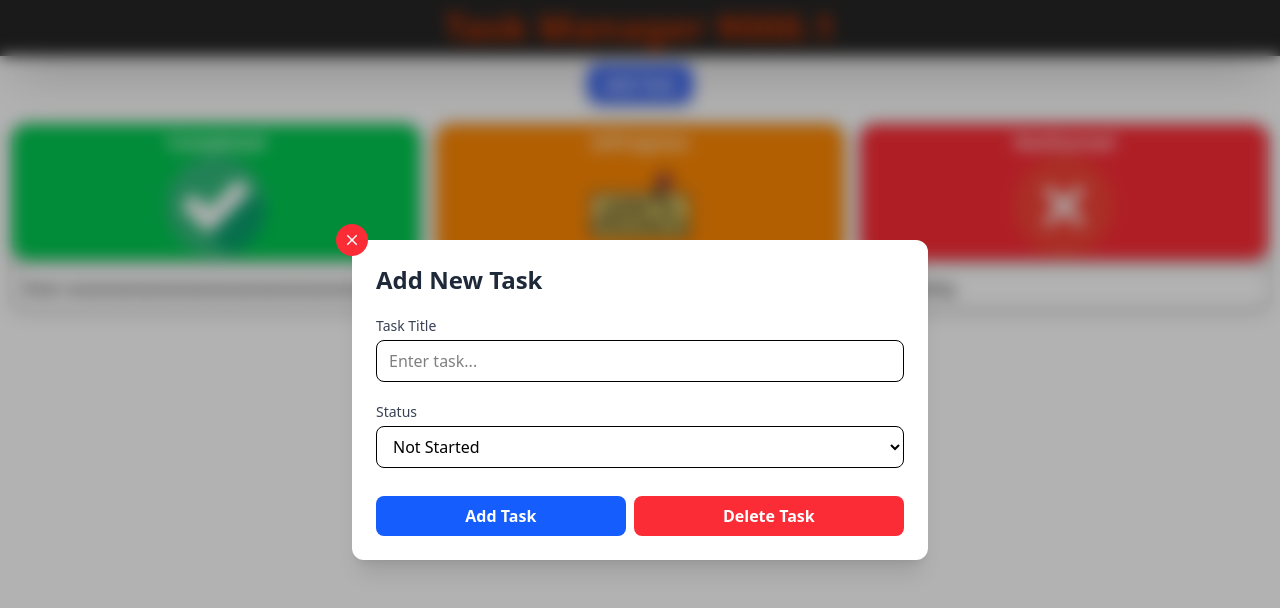
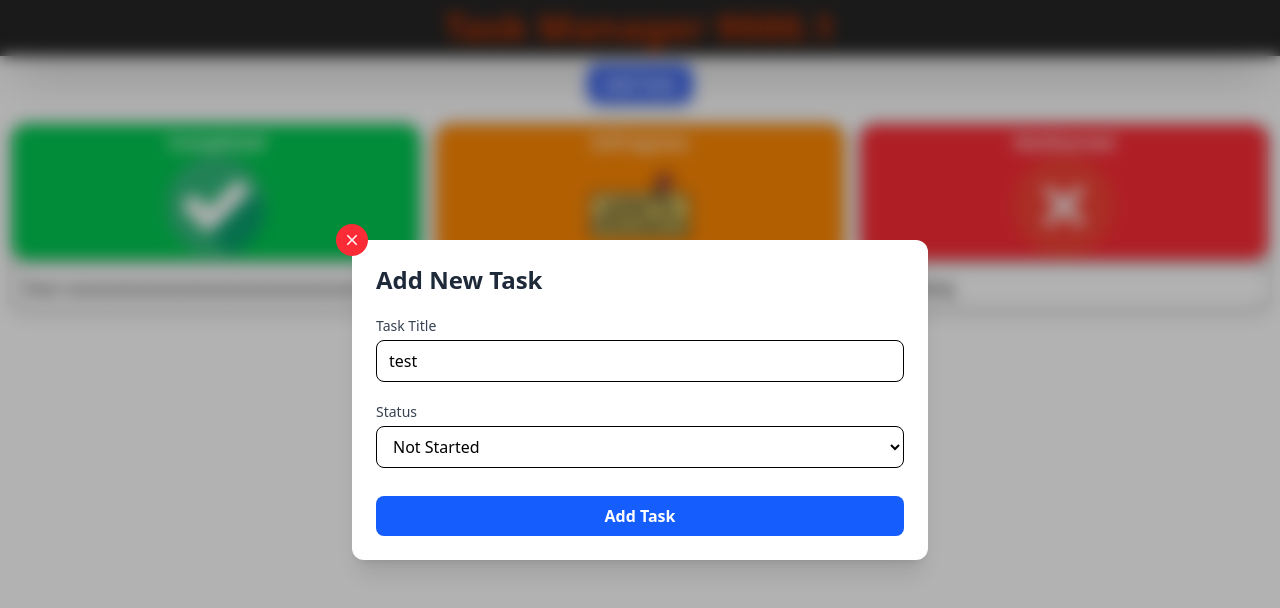
Before and after one commit to Dylan0888/Job-Management-board, a React (Vite) app: page / in a window 1280 px wide. Both pictures are taken after a click on the button "Add Task". Shown: the top 608 px of the page. Built offline with nearby package versions, Linux system fonts and the light colour scheme.

Commit message:
fixed the edit and add buttons so both functionality works

```diff
--- a/src/components/AddTaskBtn.jsx
+++ b/src/components/AddTaskBtn.jsx
@@ -4,7 +4,7 @@ const addTaskBtn = ({setOpenNewTask}) => {
   return (
      <div className=' flex justify-center mt-2'>
         <button
-        className='border-2 border-transparent font-bold rounded-xl px-4 py-1.5 bg-blue-700/80 shadow-lg cursor-pointer text-white hover:bg-blue-900 active:border-orange-700 active:bg-neutral-800 active:text-orange-600 duration-100 ease-in'
+        className='border-2 border-transparent font-bold rounded-xl px-4 py-1.5 bg-blue-700/80 shadow-lg cursor-pointer text-white hover:bg-blue-800  active:bg-neutral-800 active:text-orange-600 duration-100 ease-in'
         onClick={() => setOpenNewTask(true)}
         >Add Task</button>
       </div>
--- a/src/components/Modal.jsx
+++ b/src/components/Modal.jsx
@@ -16,12 +16,10 @@ const Modal = () => {
       status: selectedTask.status}
       :
       {id: crypto.randomUUID(),
-      title: "",
+      title: "test",
       status: "notStarted"}
 
   );
-
-  // useEffect(() => {console.log(selectedTask)},[selectedTask])
 
   const handleChange = (e) => {
     const { name, value } = e.target;
@@ -29,7 +27,7 @@ const Modal = () => {
   };
 
   // Adds the new task to the existing list of tasks
-  const updateList = (e) => {
+  const addTask = (e) => {
     e.preventDefault();
     if (!newTask.title.trim()) return;
     setTasks(prev => [...prev, newTask]); // add new task
@@ -40,6 +38,17 @@ const Modal = () => {
       status: "notStarted"
     });
   };
+
+  const editTask = () => {
+    if (!newTask.title.trim()) return;
+    setTasks(prevTasks => prevTasks.map((task) => task.id === newTask.id ? newTask :task)) //Maps the matching task id to the edited task
+     closeModal()
+     setNewTask({
+      id: crypto.randomUUID(),
+      title: "",
+      status: "notStarted"
+    });
+  }
 
   const removeTask = () => {
     console.log("rem")
@@ -84,9 +93,9 @@ const Modal = () => {
         </div>
 
         <div className='flex mt-2 gap-2'>
-          <ModalBtn btnFunc={updateList} type={selectedTask ? "edit" : "add"}/>
+          <ModalBtn btnFunc={selectedTask ? editTask : addTask} type={selectedTask ? "edit" : "add"}/>
 
-          <ModalBtn btnFunc={removeTask} type={"del"}/>
+          {selectedTask && <ModalBtn btnFunc={removeTask} type={"del"}/>}
         </div>
 
       </div>
--- a/src/components/ModalBtn.jsx
+++ b/src/components/ModalBtn.jsx
@@ -2,7 +2,9 @@ import React from 'react'
 
 const ModalBtn = ({btnFunc, type}) => {
 
-    const bgColor = (type === "add" || type=== "edit" ? "bg-blue-600" : "bg-red-500" )
+    const bgColor = (type === "add" || type=== "edit"
+        ? "bg-blue-600 hover:bg-blue-800 active:bg-neutral-800 active:text-blue-600"
+        : "bg-red-500 hover:bg-red-800 active:bg-neutral-800 active:text-red-500" )
 
     const text = {
         add: "Add Task",
@@ -12,8 +14,9 @@ const ModalBtn = ({btnFunc, type}) => {
 
     return (
     <button
-          onClick={() => btnFunc}
-          className= {`${bgColor} text-white py-2 rounded-lg grow font-bold`}
+      type='button'
+          onClick={(e) => btnFunc(e)}
+          className= {`${bgColor} text-white py-2 rounded-lg grow font-bold cursor-pointer duration-100 ease-in`}
         >
           {text[type]}
         </button>
```
